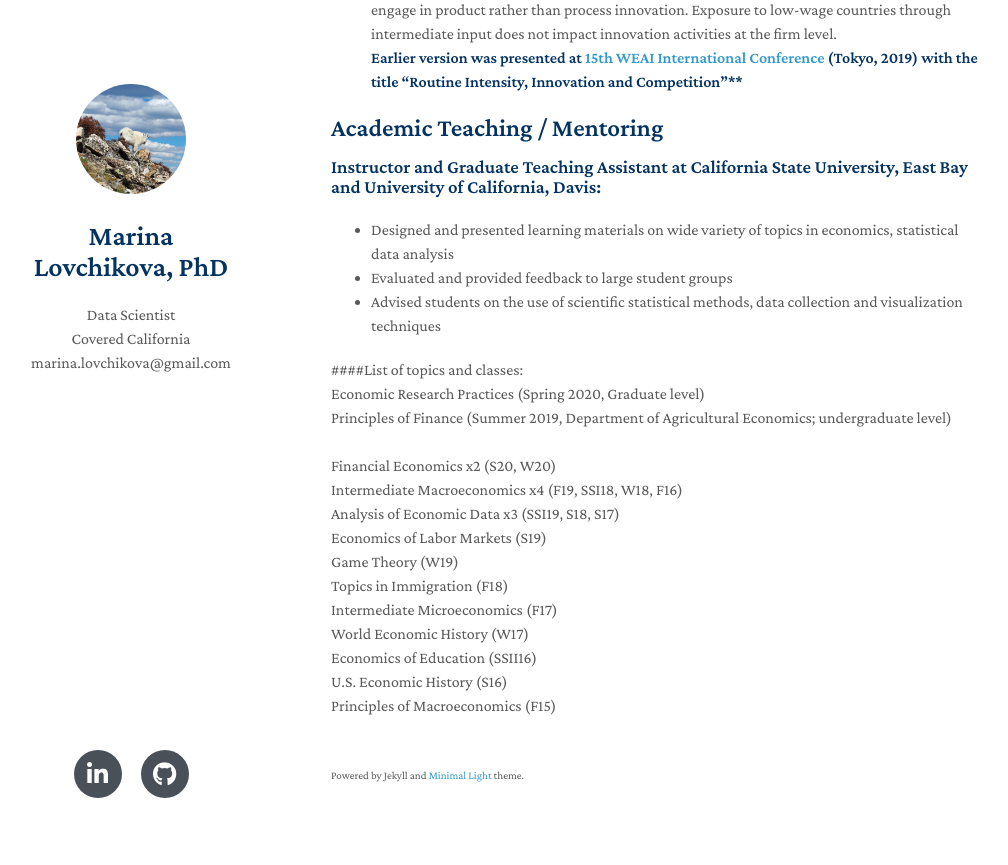
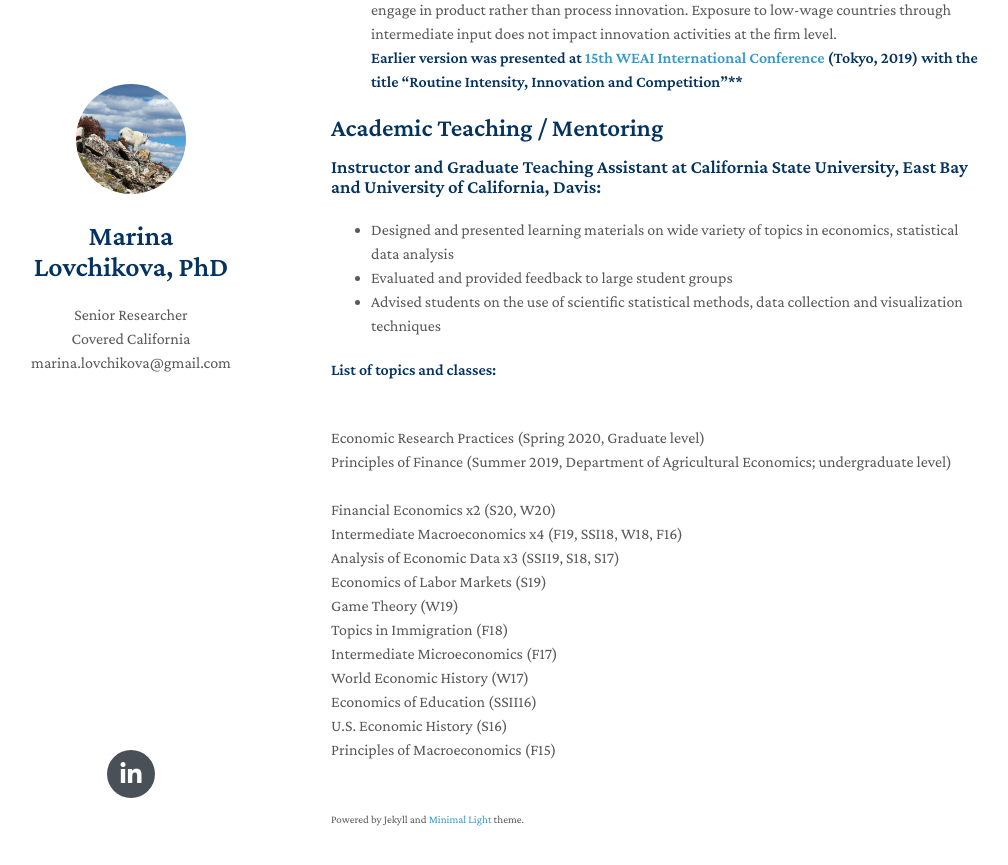
Before and after one commit to mlovchikova/mlovchikova.github.io, a Jekyll site: the page built from index.md, in a window 1280 px wide and 900 px high, scrolled down 1462 px. Shown: the top 865 px of the window, without its empty margins (139-1147 px from the left). Built offline with Jekyll 4.4.1, drawn with Linux system fonts in a browser that asks for light colours; nearby versions of some CDN libraries; a style sheet for code colours, icons or effects is not loaded; our own code applies the rules of GitHub Pages for plain Markdown files.

Commit message:
upd desc format

```diff
--- a/_config.yml
+++ b/_config.yml
@@ -1,10 +1,10 @@
 title: Marina Lovchikova, PhD
-position: Data Scientist
+position: Senior Researcher
 affiliation: Covered California
 email: marina.lovchikova@gmail.com
 keywords: marina lovchikova
 google_scholar:
-github_link: https://github.com/mlovchikova
+github_link:
 linkedin: https://www.linkedin.com/in/mlovchikova
 avatar: ./assets/headshot.jpg
 google_analytics:
--- a/index.md
+++ b/index.md
@@ -48,7 +48,7 @@ I am a PhD-trained Senior Researcher at Covered California.
 - Evaluated and provided feedback to large student groups
 - Advised students on the use of scientific statistical methods, data collection and visualization techniques
 
-####List of topics and classes:
+#### List of topics and classes:
 <br>
 Economic Research Practices (Spring 2020, Graduate level)
 <br>
```
